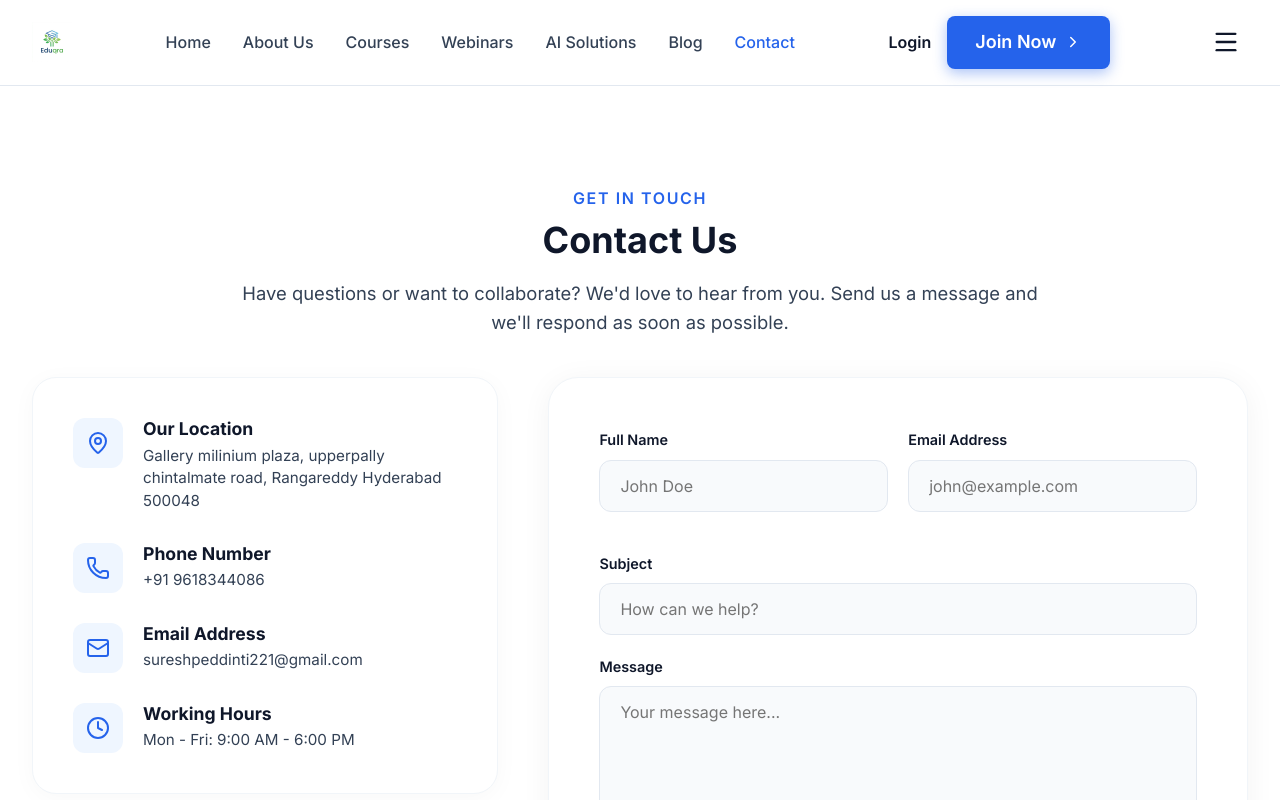
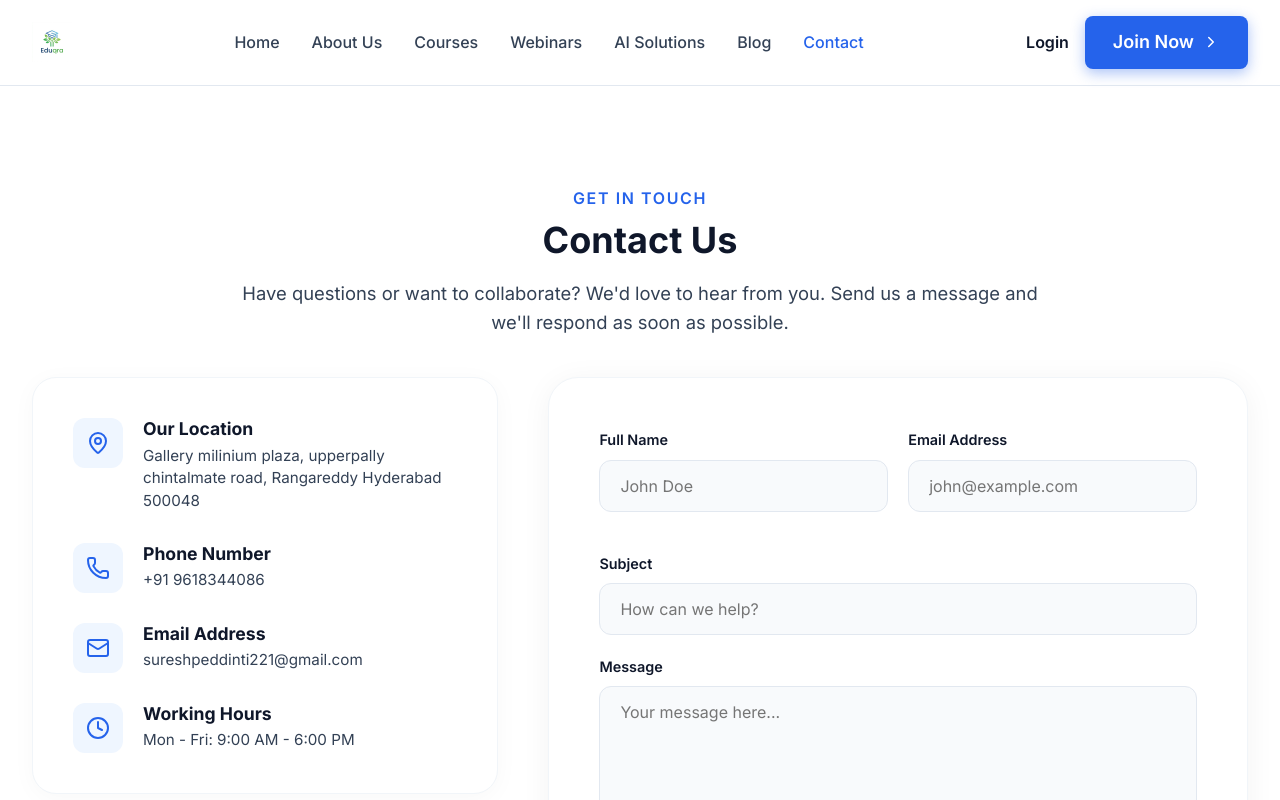
Before and after one commit to PayakulaTarun/eduqra_company_website, a React (Vite) app in the folder react_website/: page /contact in a window 1280 px wide. Shown: the top 800 px of the page. Built offline with nearby package versions, Linux system fonts and the light colour scheme.

Commit message:
Fix: Navbar hamburger visibility and global scrollbar hide

```diff
--- a/react_website/src/index.css
+++ b/react_website/src/index.css
@@ -102,6 +102,15 @@ button {
   background: none;
 }
 
+/* Scrollbar Logic (Hide while maintaining functionality) */
+html, body {
+  -ms-overflow-style: none; /* Internet Explorer 10+ */
+  scrollbar-width: none; /* Firefox */
+}
+html::-webkit-scrollbar, body::-webkit-scrollbar {
+  display: none; /* Safari and Chrome */
+}
+
 /* Base Layout Components */
 .container {
   width: 100%;
--- a/react_website/src/shared/components/Navbar.css
+++ b/react_website/src/shared/components/Navbar.css
@@ -17,7 +17,21 @@
   height: 32px;
 }
 
-/* Navigation Utilities */
+/* Mobile Toggle Button - Hidden by default on large screens */
+.mobile-menu-toggle {
+  display: none;
+}
+
+@media (max-width: 1023px) {
+  .mobile-menu-toggle {
+    display: flex;
+    color: var(--color-secondary);
+    z-index: 1001;
+    padding: var(--space-2);
+  }
+}
+
+/* Desktop Only Elements */
 .desktop-only {
   display: none;
 }
@@ -25,9 +39,6 @@
 @media (min-width: 1024px) {
   .desktop-only {
     display: flex;
-  }
-  .mobile-menu-toggle {
-    display: none;
   }
 }
 
@@ -57,14 +68,6 @@
   font-weight: 600;
   color: var(--color-secondary);
   font-size: var(--fs-sm);
-}
-
-/* Mobile Toggle Button */
-.mobile-menu-toggle {
-  display: flex;
-  color: var(--color-secondary);
-  z-index: 1001;
-  padding: var(--space-2);
 }
 
 /* Mobile Drawer */
```
